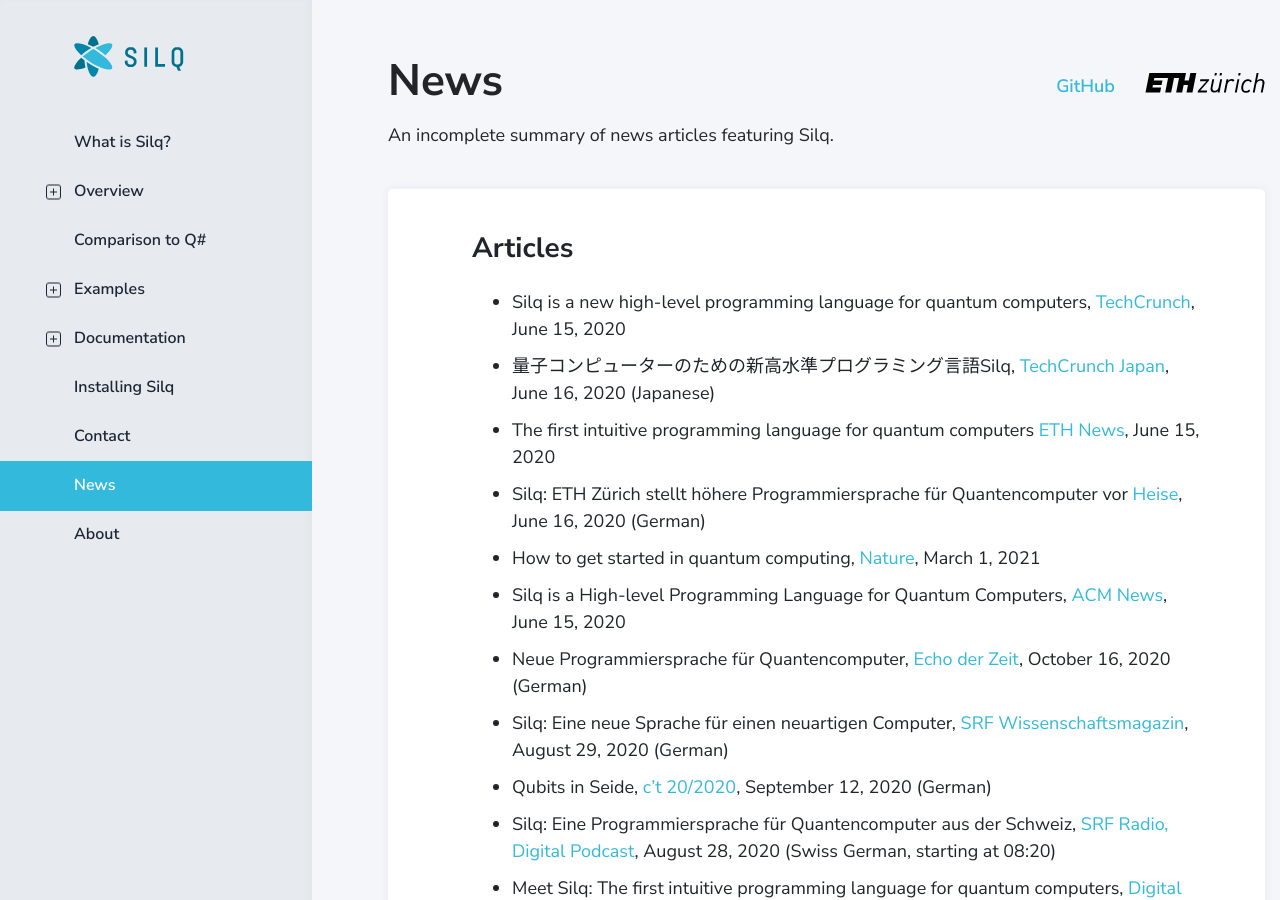
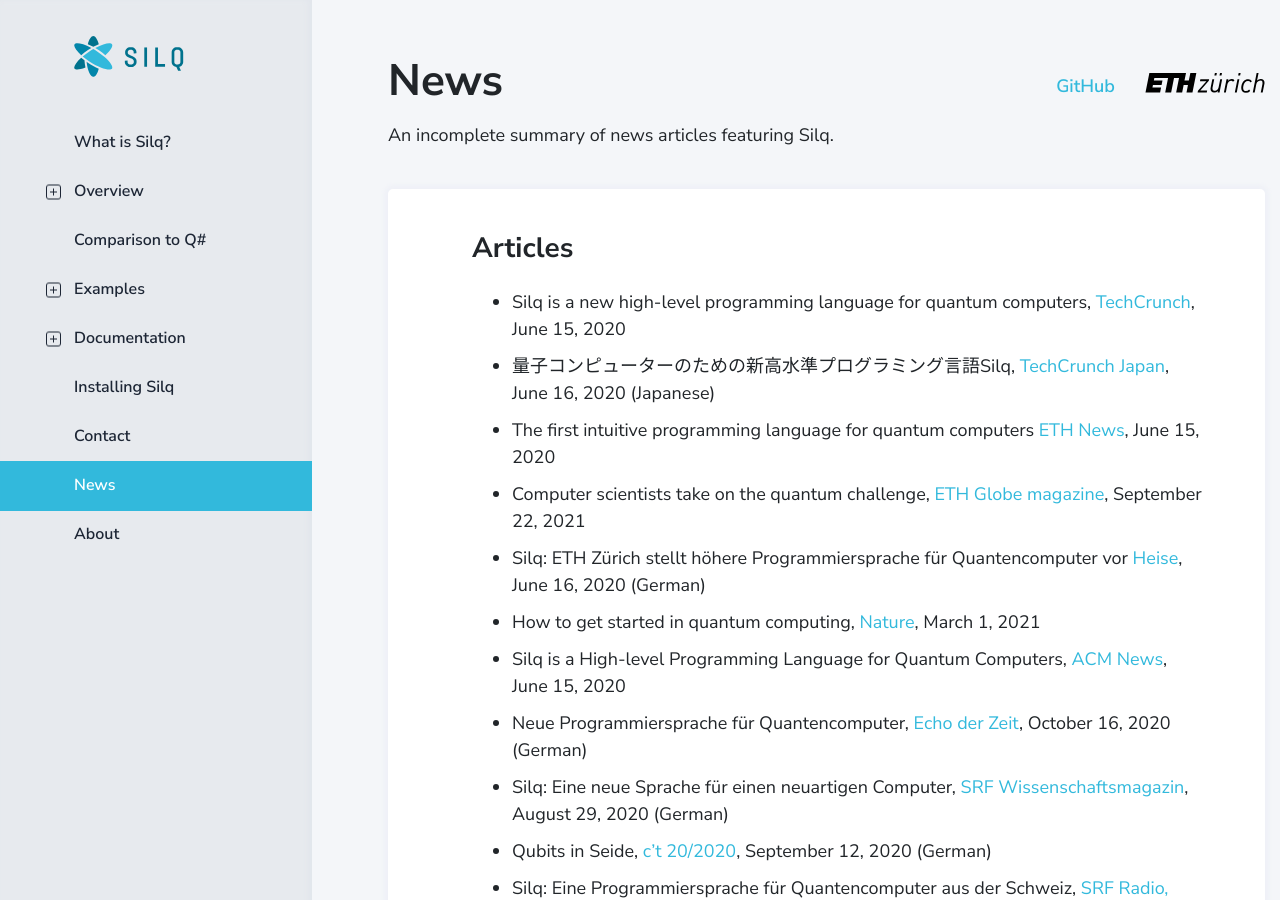
Before and after one commit to eth-sri/silq-webpage, a Jekyll site: the page built from docs/news.md, in a window 1280 px wide and 900 px high. Built offline with Jekyll 4.4.1, drawn with Linux system fonts in a browser that asks for light colours.

Commit message:
added ETH globe news

```diff
--- a/docs/news.md
+++ b/docs/news.md
@@ -16,6 +16,9 @@
 - The first intuitive programming language for quantum computers
   [ETH News](https://ethz.ch/en/news-and-events/eth-news/news/2020/06/the-first-intuitive-programming-language-for-quantum-computers.html),
   June 15, 2020
+- Computer scientists take on the quantum challenge, [ETH Globe
+  magazine](https://ethz.ch/en/news-and-events/eth-news/news/2021/09/computer-scientists-take-on-the-quantum-challenge.html),
+  September 22, 2021
 - Silq: ETH Zürich stellt höhere Programmiersprache für Quantencomputer vor
   [Heise](https://www.heise.de/news/Silq-ETH-Zuerich-stellt-hoehere-Programmiersprache-fuer-Quantencomputer-vor-4784683.html),
   June 16, 2020 (German)
```
